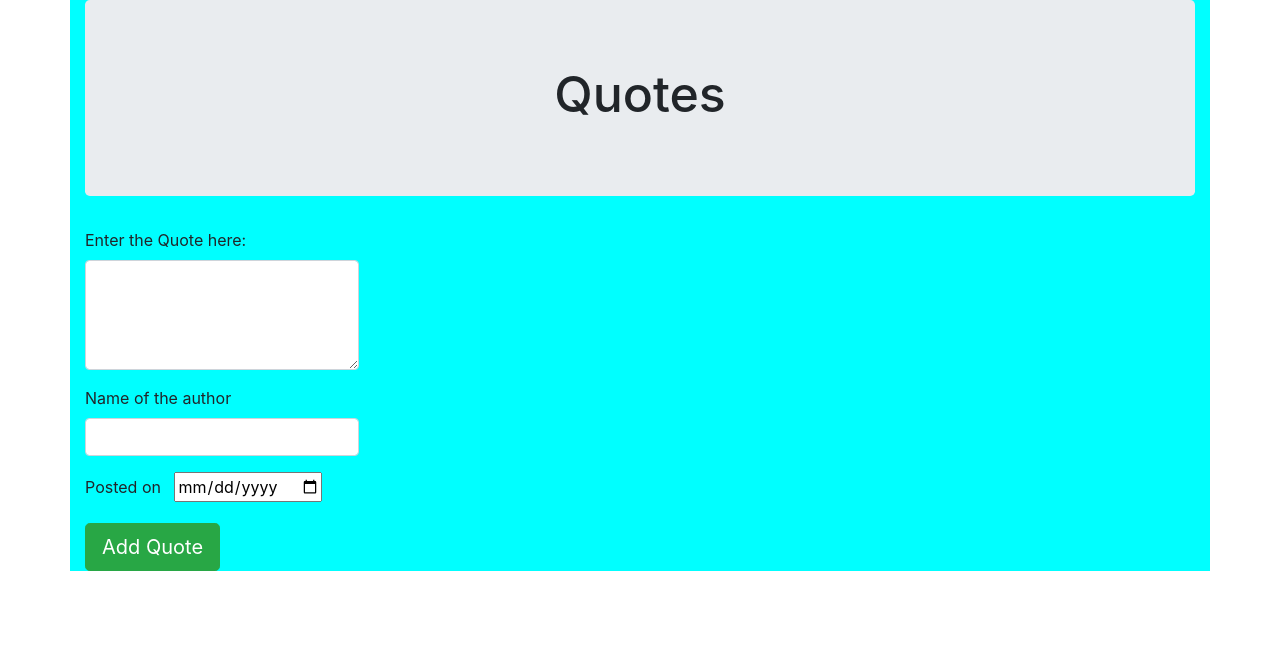
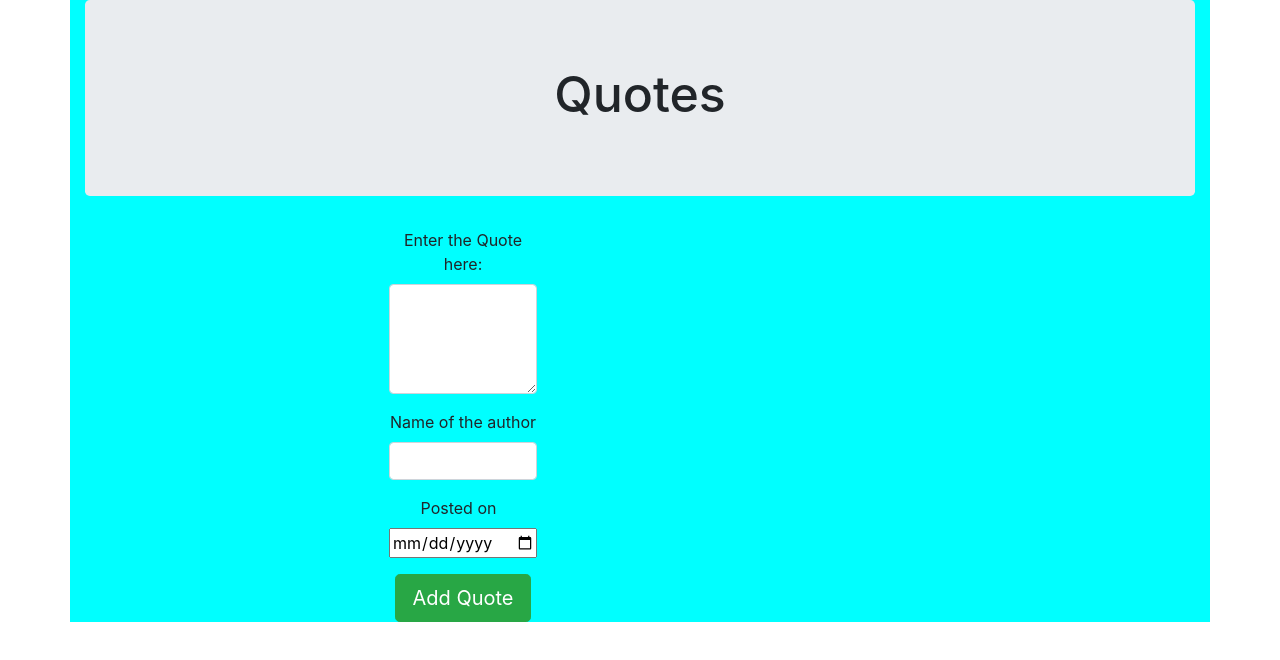
Before and after one commit to kayitesijackie/Quotes, an Angular app: page / in a window 1280 px wide. Shown: the top 660 px of the page. Built offline with nearby package versions, Linux system fonts and the light colour scheme.

Commit message:
add file

```diff
--- a/src/app/app.component.ts
+++ b/src/app/app.component.ts
@@ -6,5 +6,5 @@ import {Quote} from './quote'
   template: '<app-quote></app-quote>'
 })
 export class AppComponent {
-  title = 'QUOTES';
+  quotes = [new Quote(1,"","",0,0,new Date(1,29,2019))]
 }
--- a/src/app/quote-details/quote-details.component.html
+++ b/src/app/quote-details/quote-details.component.html
@@ -1,5 +1,5 @@
 <p class="details">Said by <strong><em>{{quote.description}}</em></strong></p>
 
-<button (click)='quoteUpVote(true)' >Up votes</button>
-<button (click)='quoteDownVote(true)' style="margin-left:5px">Down vote</button>
+<button (click)='quoteUpVotes(true)' >Up votes</button>
+<button (click)='quoteDownVotes(true)' style="margin-left:5px">Down vote</button>
 <button (click)='quoteDelete(true)'style="margin:5px">Delete Quote</button>
--- a/src/app/quote-form/quote-form.component.css
+++ b/src/app/quote-form/quote-form.component.css
@@ -0,0 +1,4 @@
+.container-fluid{
+    text-align: center;
+    margin-left: 100%;
+}
--- a/src/app/quote/quote.component.css
+++ b/src/app/quote/quote.component.css
@@ -0,0 +1,7 @@
+.container{
+    background-color:aqua;
+}
+h1{
+    text-align:center;
+    font-size: 50px;
+}
--- a/src/app/quote/quote.component.html
+++ b/src/app/quote/quote.component.html
@@ -1,6 +1,6 @@
-<div class="container" style="background-color:aqua">
+<div class="container">
     <div class="jumbotron">
-        <h1 style="text-align:center; font-size: 50px">Quotes</h1>
+        <h1>Quotes</h1>
     </div>
     <div class="row">
         <app-quote-form (addQuote)="addNewQuote($event)"></app-quote-form>
```
Also changed, not shown: 1 other file (tests, documents, lock files or other folders).
